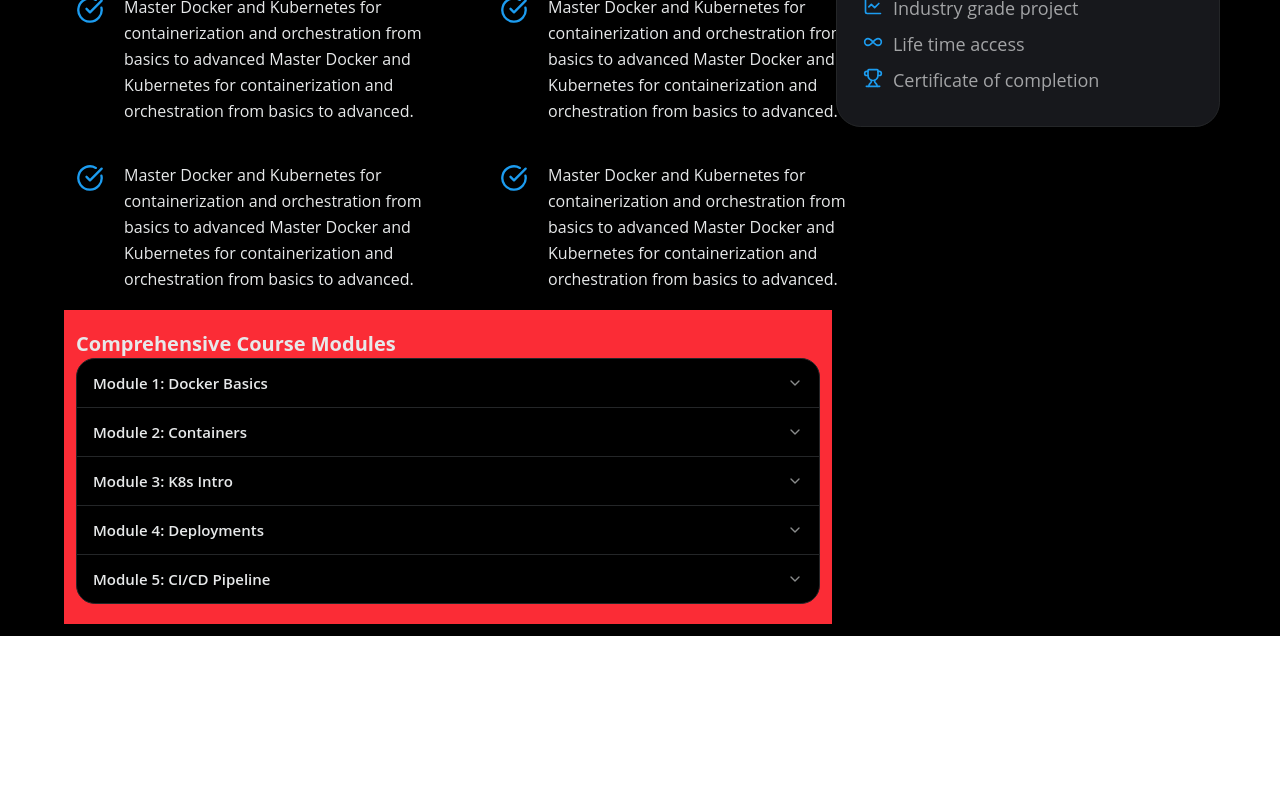
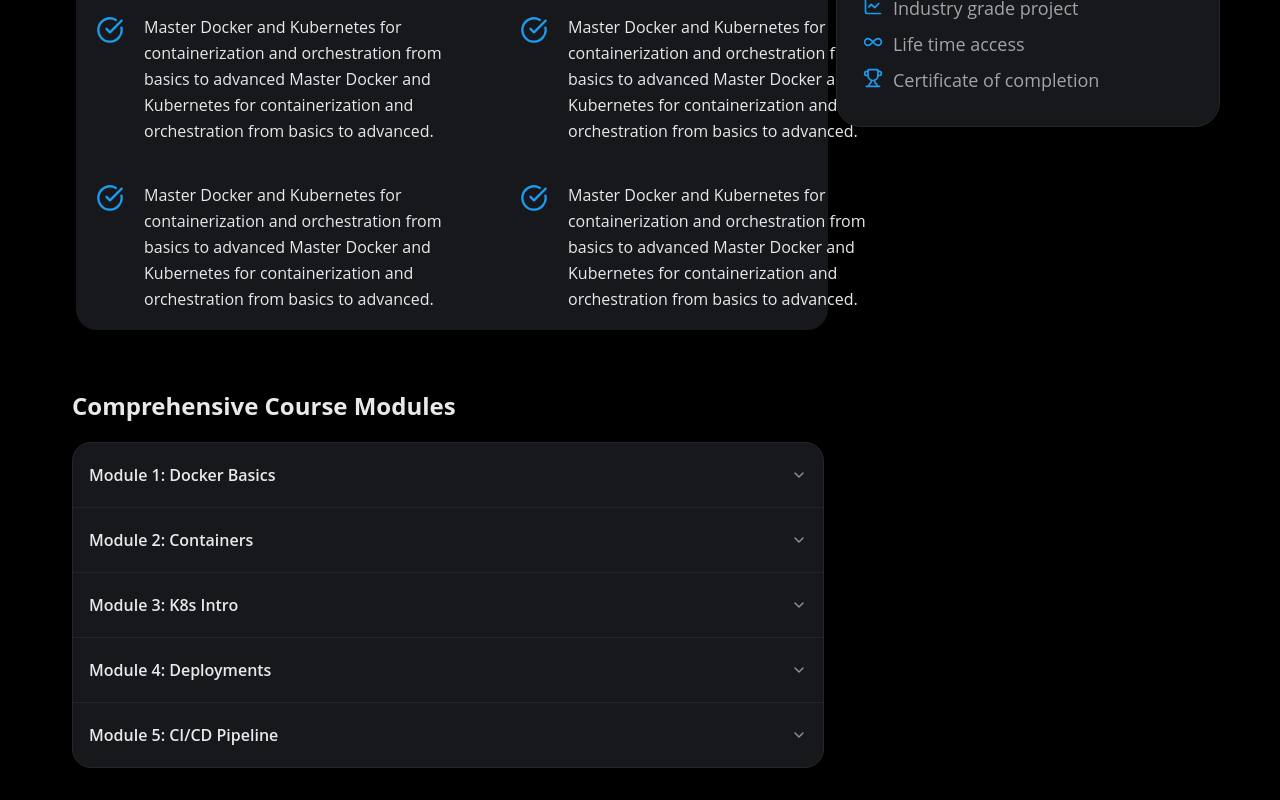
Before and after one commit to anmol4khatri/Edly, a React (Vite) app in the folder Edly Frontend/: page /course in a window 1280 px wide. Shown: the part 643-1443 px from the top of the page. Before the commit the page ends 1279 px from the top, so only its background shows below. Built offline with nearby package versions, Linux system fonts and the light colour scheme.

Commit message:
Add CourseAccordion component and enhance styling in CourseHighlights

```diff
--- a/Edly Frontend/src/components/CourseAccordion.jsx
+++ b/Edly Frontend/src/components/CourseAccordion.jsx
@@ -166,27 +166,33 @@
     console.log(data);
   }
   return (
-    (<div className="px-3 py-5 bg-red-500 w-8/12">
-      <h2 className="text-xl font-bold">Comprehensive Course Modules</h2>
+    (<div className="px-2 py-5 w-8/12 space-y-5 mt-5 max-sm:px-0 max-sm:w-full max-sm:space-y-4 max-sm:mt-0">
+      <h3 className="text-2xl font-bold max-sm:text-xl">Comprehensive Course Modules</h3>
       <Accordion type="single" collapsible className="-space-y-px w-12/12" defaultValue="3">
         {modules.map((module) => (
           <AccordionItem
             value={module._id}
             key={module._id}
-            className="bg-background has-focus-visible:border-ring has-focus-visible:ring-ring/50 relative border px-4 py-1 outline-none first:rounded-t-md last:rounded-b-md last:border-b has-focus-visible:z-10 has-focus-visible:ring-[3px]">
+            className="bg-card has-focus-visible:border-ring has-focus-visible:ring-ring/50 relative border px-4 py-1 outline-none first:rounded-t-md last:rounded-b-md last:border-b has-focus-visible:z-10 has-focus-visible:ring-[3px]">
             <AccordionTrigger
-              className="py-2 text-[15px] leading-6 hover:no-underline focus-visible:ring-0">
+              className="py-4 text-md leading-6 hover:no-underline focus-visible:ring-0 cursor-pointer">
               {module.title}
             </AccordionTrigger>
-            <AccordionContent className="text-muted-foreground pb-2">
+            <AccordionContent className="text-muted-foreground bg-[#2B2F37] p-5 m-2 rounded">
               {module.content.map(item => (
-                <div key={item.data._id} className="flex gap-10" onClick={() => handleItemClick(item.data)}>
-                  <span>
+                <div key={item.data._id} className="flex gap-3 p-1.5 w-full" onClick={() => handleItemClick(item.data)}>
+                  <span className="text-primary">
                     {item.type === "lesson" ? <Video /> :
                       item.type === "pdf" ? <NotebookPen /> :
                         <Key />}
                   </span>
-                  <p>{item.data.title}</p>
+                  {/* Content - Desktop View */}
+                  <span className="max-sm:hidden text-[16px] mt-0.5 text-[#a3a4a6] w-full cursor-pointer flex justify-between">
+                    <span className="hover:text-white">{item.data.title}</span>
+                    <span className="">2 hours</span>
+                  </span>
+                  {/* Content - Mobile View */}
+
                 </div>
               ))}
             </AccordionContent>
--- a/Edly Frontend/src/components/CourseHighlights.jsx
+++ b/Edly Frontend/src/components/CourseHighlights.jsx
@@ -50,7 +50,7 @@
             {/* Desktop Layout - Original Structure */}
             <div className="hidden lg:block px-3 py-5">
                 <h3 className="text-3xl py-5 font-semibold">What you'll learn</h3>
-                <div className="flex gap-10 w-7/11">
+                <div className="flex gap-10 w-8/12 bg-card p-5 rounded">
                     <span className='flex flex-col gap-10'>
                         <span className="flex gap-5 w-96 items-start h-32">
                             <CircleCheckBig className="size-7 mt-0.5 flex-shrink-0 text-primary" />
--- a/Edly Frontend/src/components/student/CoursePage.jsx
+++ b/Edly Frontend/src/components/student/CoursePage.jsx
@@ -27,6 +27,7 @@
 						<CourseBanner />
 					</div>
 					<CourseHighlights />
+					<CourseAccordion />
 				</div>
 			</div>
 
```
